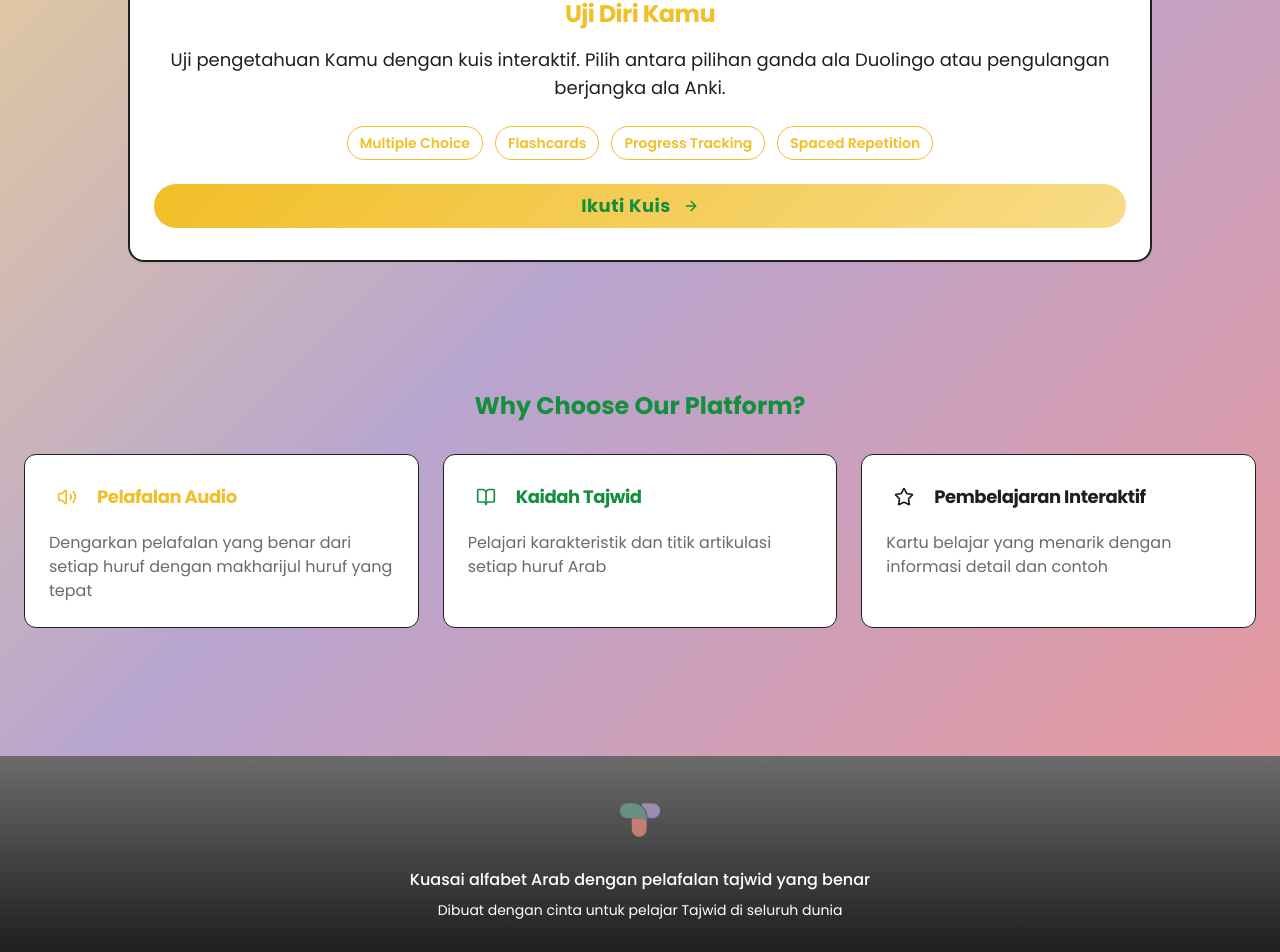
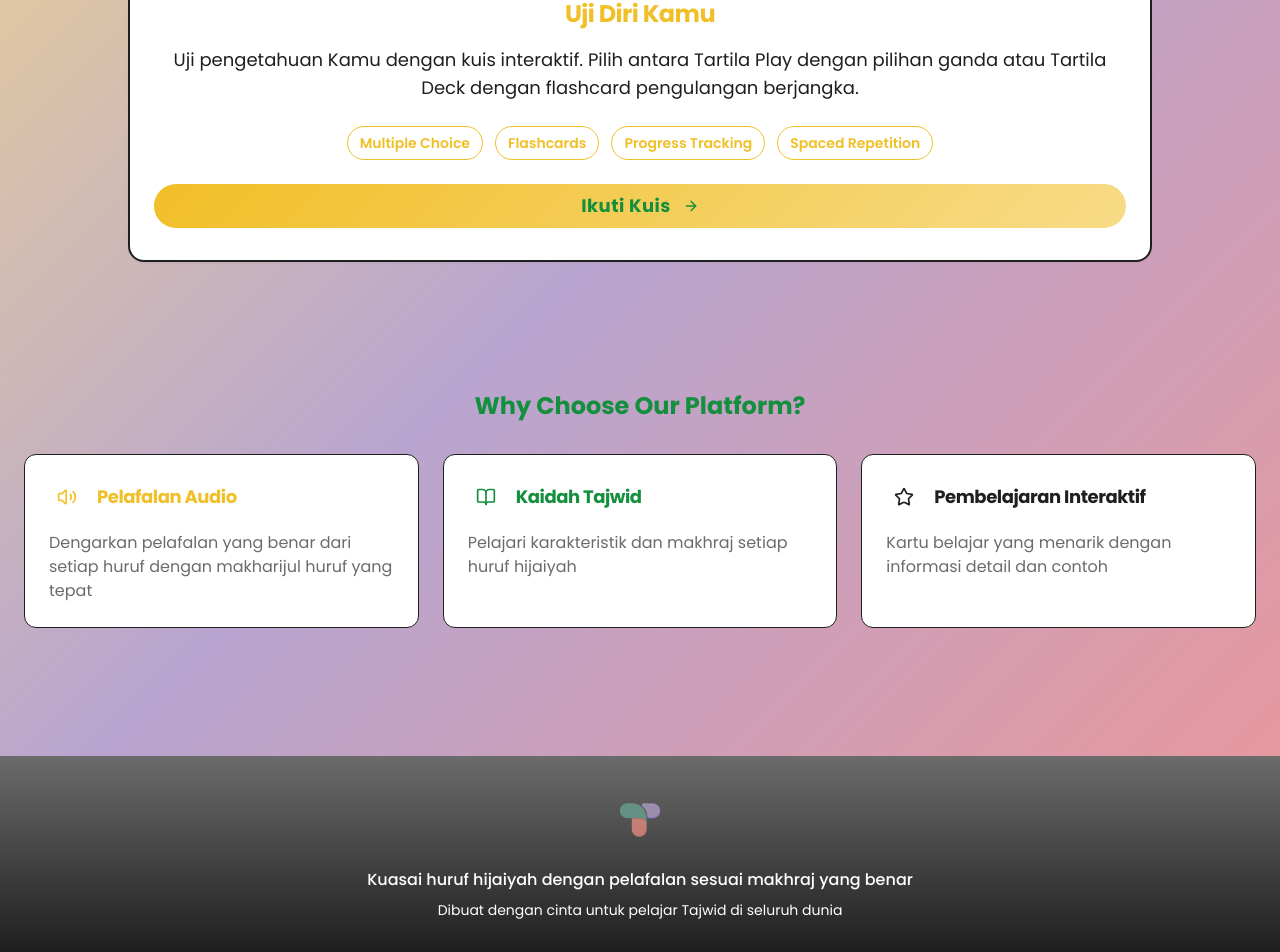
Before and after one commit to beembarik/Tartila-project, a React (Vite) app: page / in a window 1280 px wide. Shown: the part 1918-2870 px from the top of the page. Built offline with nearby package versions, Linux system fonts and the light colour scheme.

Commit message:
fix ID translation

```diff
--- a/index.html
+++ b/index.html
@@ -5,12 +5,12 @@
     <meta name="viewport" content="width=device-width, initial-scale=1.0" />
     <meta name="theme-color" content="#1E7145" />
     <title>Tartila - Fun Tajweed on the Go</title>
-    <meta name="description" content="Learn Arabic alphabet and Tajweed  with gamification. Perfect for young Muslim learners." />
+    <meta name="description" content="Learn Arabic alphabet pronunciation and Tajweed  with gamification. Perfect for young Muslim learners." />
     <meta name="author" content="Barik" />
     <link rel="manifest" href="/manifest.json" />
 
     <meta property="og:title" content="Tartila - Fun Tajweed on the Go" />
-    <meta property="og:description" content="Learn Arabic alphabet and Tajweed  with gamification. Perfect for young Muslim learners." />
+    <meta property="og:description" content="Learn Arabic alphabet pronunciation and Tajweed  with gamification. Perfect for young Muslim learners." />
     <meta property="og:type" content="website" />
     <meta property="og:image" content="/og_image.png" />
 
--- a/package.json
+++ b/package.json
@@ -1,7 +1,7 @@
 {
-  "name": "vite_react_shadcn_ts",
+  "name": "Tartila-Project",
   "private": true,
-  "version": "0.0.0",
+  "version": "1.0.0",
   "type": "module",
   "scripts": {
     "dev": "vite",
--- a/public/sw.js
+++ b/public/sw.js
@@ -1,4 +1,4 @@
-const CACHE_NAME = 'arabic-learn-v1';
+const CACHE_NAME = 'Tartila-v1';
 const urlsToCache = [
   '/',
   '/learn',
@@ -12,7 +12,8 @@ const urlsToCache = [
   '/assets/audio/ta.mp3',
   '/assets/audio/tha.mp3',
   '/assets/hero-background.jpg',
-  '/assets/alphabet-illustration.jpg'
+  '/assets/Tartila Logo.png',
+  '/assets/Logo.png'
 ];
 
 self.addEventListener('install', (event) => {
--- a/src/data/translations/id.ts
+++ b/src/data/translations/id.ts
@@ -60,7 +60,7 @@ export const idTranslations: TranslationKeys = {
     nextQuestion: "Pertanyaan Selanjutnya",
     finishQuiz: "Selesai Kuis",
     results: "Hasil Kuis",
-    yourScore: "Skor Anda",
+    yourScore: "Skor Kamu",
     restart: "Mulai Ulang",
     chooseAnswer: "Pilih jawaban yang benar:",
     showAnswer: "Lihat Jawaban",
@@ -90,18 +90,18 @@ export const idTranslations: TranslationKeys = {
       interactiveTitle: "Belajar Interaktif",
       interactiveDesc: "Pelajari setiap huruf Arab dengan kartu belajar, pelafalan audio, dan informasi detail tentang makhraj dan karakteristik.",
       quizTitle: "Uji Diri Kamu",
-      quizDesc: "Uji pengetahuan Kamu dengan kuis interaktif. Pilih antara pilihan ganda ala Duolingo atau pengulangan berjangka ala Anki."
+      quizDesc: "Uji pengetahuan Kamu dengan kuis interaktif. Pilih antara Tartila Play dengan pilihan ganda atau Tartila Deck dengan flashcard pengulangan berjangka."
     },
     features: {
       audioTitle: "Pelafalan Audio",
       audioDesc: "Dengarkan pelafalan yang benar dari setiap huruf dengan makharijul huruf yang tepat",
       tajweedTitle: "Kaidah Tajwid",
-      tajweedDesc: "Pelajari karakteristik dan titik artikulasi setiap huruf Arab",
+      tajweedDesc: "Pelajari karakteristik dan makhraj setiap huruf hijaiyah",
       interactiveTitle: "Pembelajaran Interaktif",
       interactiveDesc: "Kartu belajar yang menarik dengan informasi detail dan contoh"
     },
     footer: {
-      mainText: "Kuasai alfabet Arab dengan pelafalan tajwid yang benar",
+      mainText: "Kuasai huruf hijaiyah dengan pelafalan sesuai makhraj yang benar",
       subText: "Dibuat dengan cinta untuk pelajar Tajwid di seluruh dunia"
     }
   }
```
Also changed, not shown: 1 other file (tests, documents, lock files or other folders).
